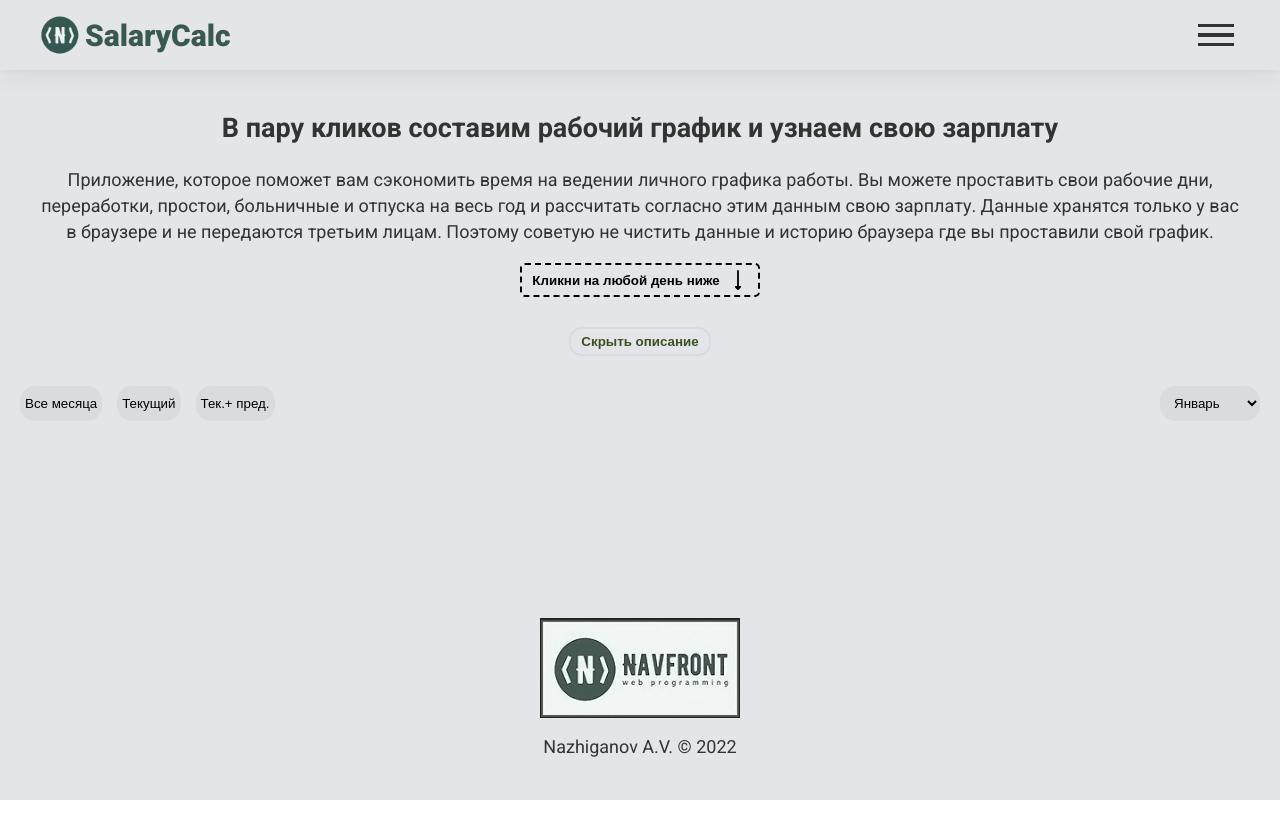
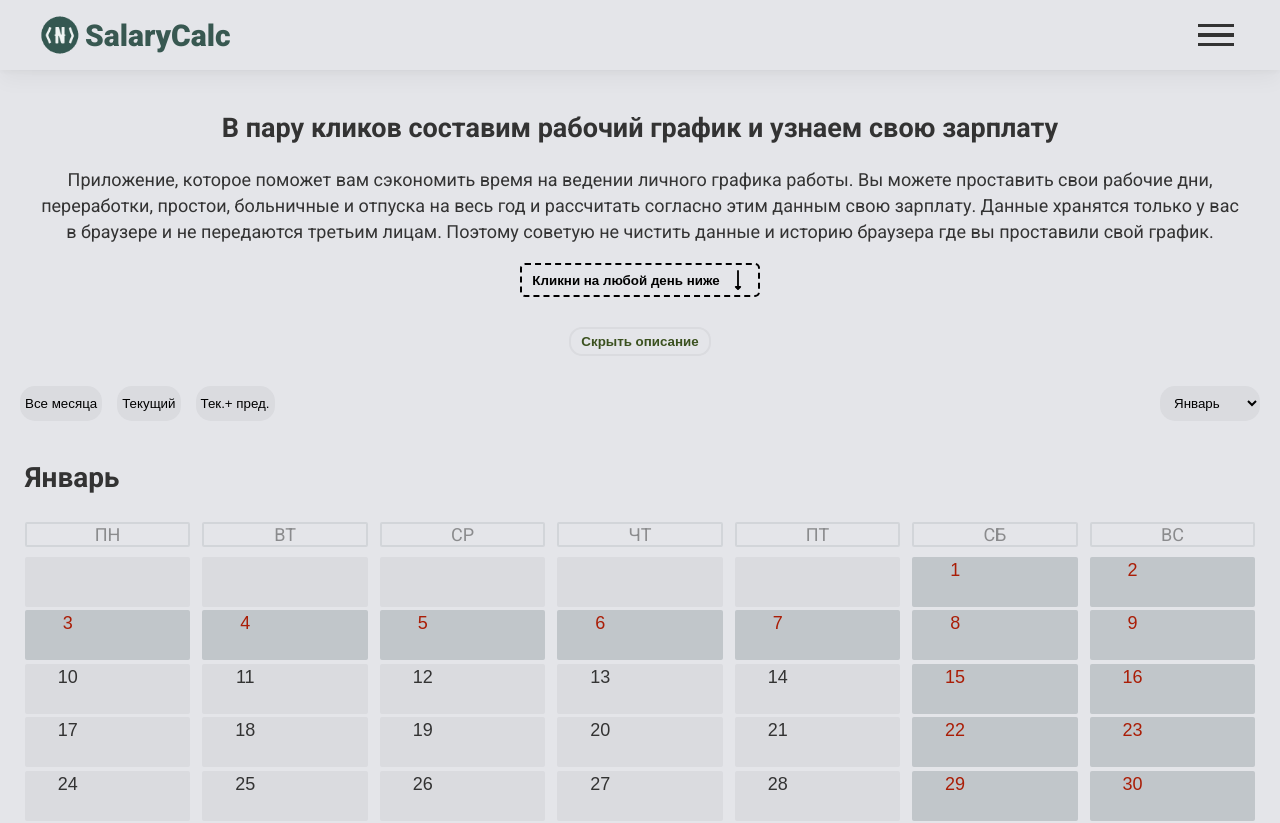
Before and after one commit to Navfront/SalaryCalc, a React (Create React App) app: page / in a window 1280 px wide. Shown: the top 823 px of the page. Before the commit the page ends 800 px from the top, so only its background shows below. Built offline with nearby package versions, Linux system fonts and the light colour scheme.

Commit message:
Первый рендер WIP

```diff
--- a/src/components/layouts/main/Main.tsx
+++ b/src/components/layouts/main/Main.tsx
@@ -2,16 +2,20 @@ import About from '../../blocks/about/About'
 import Container from '../container/Container'
 import dayjs from 'dayjs'
 import MonthFilter from '../../ui/month-filter/MonthFilter'
-import React, { MutableRefObject } from 'react'
+import React, { MutableRefObject, useEffect } from 'react'
 import { StyledMain } from './styled'
 import { MONTHS } from '../../../mocks/mocks'
 
 import { useAppSelector } from '../../../redux/reduxHooks'
 import WorkCalendar from '../../ui/work-calendar/WorkCalendar'
+import { useAppDispatch } from './../../../redux/reduxHooks'
+import { resetCalendar } from '../../../redux/slices/calendar-slice'
+import { twentytwo } from './../../../mocks/mocks'
 
 function Main (): JSX.Element {
   const calendar = useAppSelector(state => state.calendar.calendar)
   const filter = useAppSelector(state => state.app.monthFilter)
+  const dispatch = useAppDispatch()
   const currentMonth = dayjs().month()
   console.log(calendar)
   const currentMonthRef = React.useRef<HTMLElement>() as MutableRefObject<HTMLElement>
@@ -28,6 +32,10 @@ function Main (): JSX.Element {
         return false
     }
   }
+
+  useEffect(() => {
+    dispatch(resetCalendar(twentytwo))
+  }, [])
 
   return (
     <StyledMain>
--- a/src/components/ui/work-calendar/WorkCalendar.tsx
+++ b/src/components/ui/work-calendar/WorkCalendar.tsx
@@ -36,7 +36,7 @@ function WorkCalendar ({ title, month, ref }: WorkCalendarProps): JSX.Element {
                   month,
                   dayIndex: day.dayIndex ?? 0,
                   day: day.day ?? 0,
-                  hDay: day.hDay,
+                  hDay: day.hDay ?? false,
                   activity: day.activity ?? 0,
                   extra: day.extra ?? false,
                   money: day.money ?? 0
--- a/src/types/calendar.ts
+++ b/src/types/calendar.ts
@@ -1,12 +1,12 @@
 export interface DayType {
-  hDay: boolean
+  hDay: boolean | null
   day: number | null
   dayIndex?: number
   month?: number
   activity?: number
   extra?: boolean
   money?: number
-  hday?: boolean
+  hday?: boolean | null
 }
 
 export type MonthType = DayType[]
```
